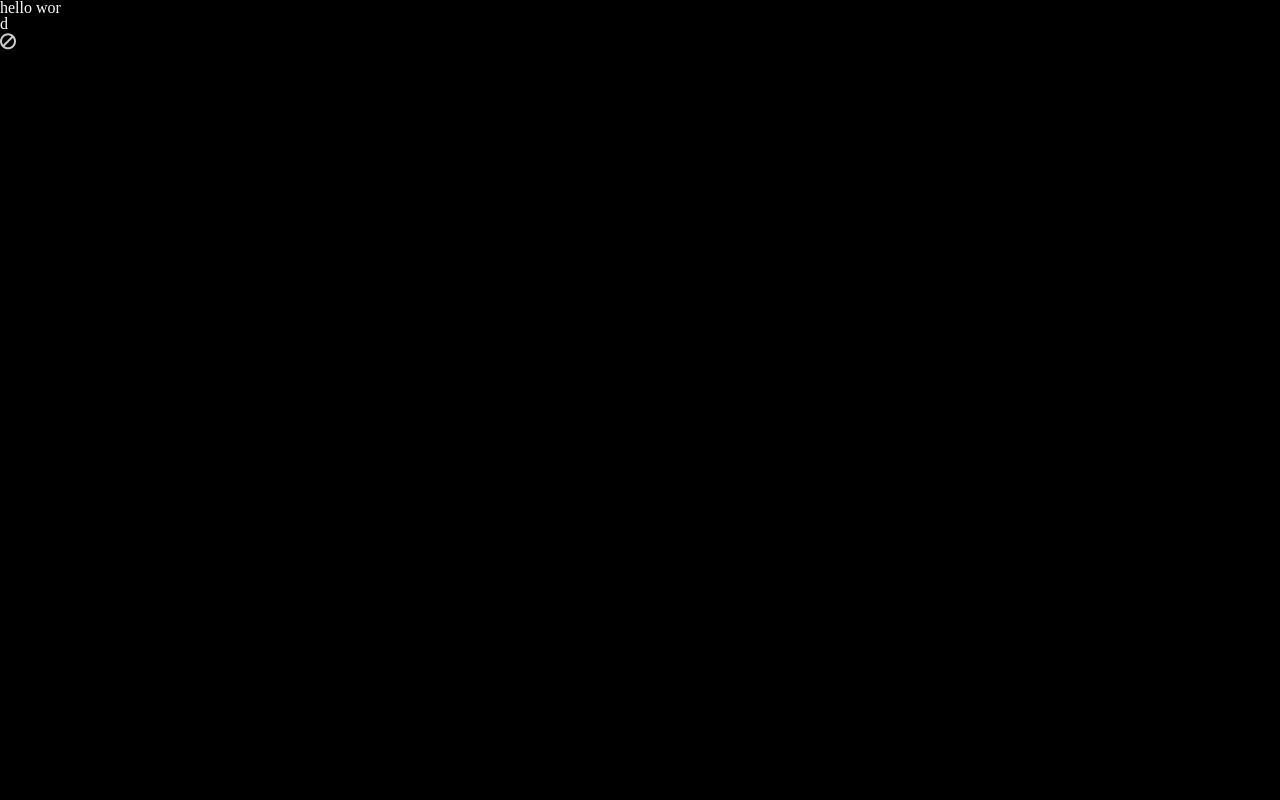
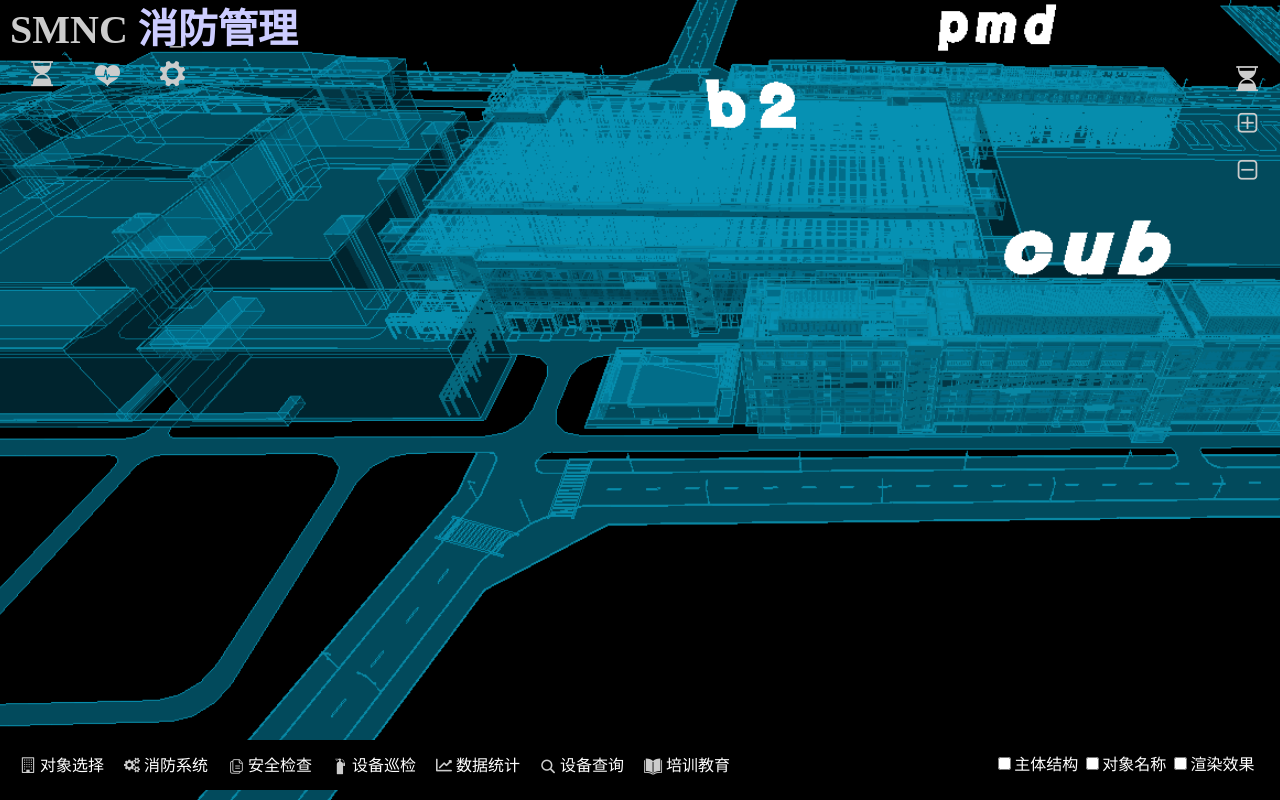
Before and after one commit to fazhiyun86/SMNC-Manager, a plain HTML site: page index.html in a window 1280 px wide. Drawn offline with Linux system fonts and the light colour scheme.

Commit message:
index页面的样式

```diff
--- a/index.html
+++ b/index.html
@@ -5,12 +5,102 @@
 	<title>SMNC消防管理</title>
 	<link rel="stylesheet" href="src/css/global.css">
 	<link rel="stylesheet" href="src/css/index.css">
+	<style>
+		.bg {
+			width: 100%;
+			position: absolute;
+			top: 0;
+			bottom: 0;
+			background: url("./src/images/bg.png") no-repeat center center;
+			background-size: cover;
+		}
+	</style>
 </head>
 <body>
+	<div class="bg"></div>
+	<div class="main">
+		<header class="header">
+			<div>
+				<h1>SMNC <span>消防管理</span></h1>
+			</div>
+			<div>
+				<ul class="header-ul">
+					<li><a href="javascript:;"><i class="iconfont icon-daojishi"></i></a></li>
+					<li><a href="javascript:;"><i class="iconfont icon-heart"></i></a></li>
+					<li><a href="javascript:;"><i class="iconfont icon-setting"></i></a></li>
+				</ul>
+			</div>
+			<div class="aside-wrap">
+				<ul>
+					<li><a href="javascript:;"><i class="iconfont icon-daojishi"></i></a></li>
+					<li><a href="javascript:;"><i class="iconfont icon-plussquareo"></i></a></li>
+					<li><a href="javascript:;"><i class="iconfont icon-minussquareo"></i></a></li>
+				</ul>
+			</div>
+		</header>
+		<footer class="footer">
+			<div class="footer-wrap">
+				<ul id="selectWrap" class="footer-ul clearfix">
+					<li>
+						<a href="javascript:;">
+							<i class="iconfont icon-building"></i>
+							<span>对象选择</span>
+						</a>
+					</li>
+					<li>
+						<a href="javascript:;">
+							<i class="iconfont icon-settings"></i>
+							<span>消防系统</span>
+						</a>
+					</li>
+					<li>
+						<a href="javascript:;">
+							<i class="iconfont icon-file"></i>
+							<span>安全检查</span>
+						</a>
+					</li>
+					<li>
+						<a href="javascript:;">
+							<i class="iconfont icon-zhihuixiaofang"></i>
+							<span>设备巡检</span>
+						</a>
+					</li>
+					<li>
+						<a href="javascript:;">
+							<i class="iconfont icon-chart"></i>
+							<span>数据统计</span>
+						</a>
+					</li>
+					<li>
+						<a href="javascript:;">
+							<i class="iconfont icon-icon19"></i>
+							<span>设备查询</span>
+						</a>
+					</li>
+					<li>
+						<a href="javascript:;">
+							<i class="iconfont icon-book"></i>
+							<span>培训教育</span>
+						</a>
+					</li>
+				</ul>
+				<ul class="footer-ul clearfix">
+					<li>
+						<label for="iStructor">
+							<input id="iStructor" type="checkbox">主体结构
+						</label>
+						<label for="iName">
+							<input id="iName" type="checkbox">对象名称
+						</label>
+						<label for="iResult">
+							<input id="iResult" type="checkbox">渲染效果
+						</label>
+					</li>
+				</ul>
+			</div>
+		</footer>
+	</div>
 
-	<p>hello wor</p>
-	<p>d</p>
-	<i class="iconfont icon-forbid"></i>
 	<script src="src/common/common.js"></script>
 	<script src="src/js/index.js"></script>
 </body>
--- a/src/common/common.js
+++ b/src/common/common.js
@@ -33,5 +33,6 @@
 		}
 	}
 
+
 	window.common = common;
 })()
--- a/src/css/charts.css
+++ b/src/css/charts.css
@@ -28,9 +28,6 @@
 	order: 1;
 }
 
-.main {
-	padding: 10px;
-}
 .header {
 	padding: 5px;
 	position: relative;
--- a/src/css/global.css
+++ b/src/css/global.css
@@ -3,8 +3,12 @@
 
 body {
 	min-width: 1100px;
-	background-color: #000;
+	/*background-color: #000;*/
 	color: #fff;
+}
+.main {
+	padding: 10px;
+	position: relative;
 }
 
 .pull-left {
--- a/src/css/index.css
+++ b/src/css/index.css
@@ -0,0 +1,48 @@
+.header {
+	color: #ccc;
+}
+.header {
+	font-weight: 400;
+	font-size: 40px;
+}
+.header span {
+	color: #CCCCFF;
+}
+.header-ul li {
+	float: left;
+	margin: 0px 20px;
+}
+.header-ul .iconfont {
+	font-size: 25px;
+}
+.aside-wrap {
+	position: absolute;
+	right: 10px;
+	top: 40px;
+	padding: 10px;
+}
+.aside-wrap li {
+	margin: 5px 0;
+}
+.aside-wrap .iconfont {
+	font-size: 25px;
+}
+
+.footer {
+	left: 10px;
+	right: 10px;
+	bottom: 10px;
+	position: fixed;
+	background-color: #000;
+	width: 98%;
+	height: 50px;
+	line-height: 50px;
+}
+.footer-wrap {
+	display: flex;
+	justify-content: space-between;
+}
+.footer-ul li {
+	float: left;
+	margin: 0 10px;
+}
--- a/src/css/reset.css
+++ b/src/css/reset.css
@@ -49,3 +49,19 @@ table {
 	border-collapse: collapse;
 	border-spacing: 0;
 }
+a {
+	color: #fff;
+	text-decoration: none;
+}
+a:link{
+    text-decoration:none;
+}
+a:visited{
+    text-decoration:none;
+}
+a:hover{
+     text-decoration:none;
+}
+a:active{
+    text-decoration:none;
+}
--- a/src/js/index.js
+++ b/src/js/index.js
@@ -1 +1,10 @@
-console.log("index")
+(function () {
+	var FZY = {}
+
+	FZY.init = function () {
+
+	}
+
+
+	FZY.init()
+})()
```
Also changed, not shown: src/images/bg.png (added).
